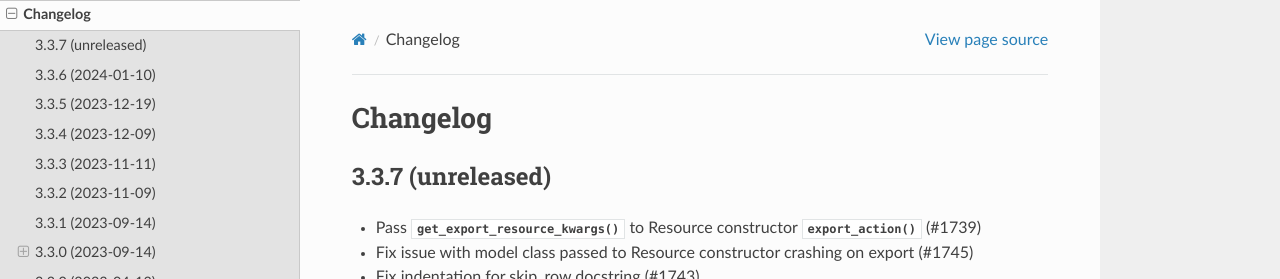
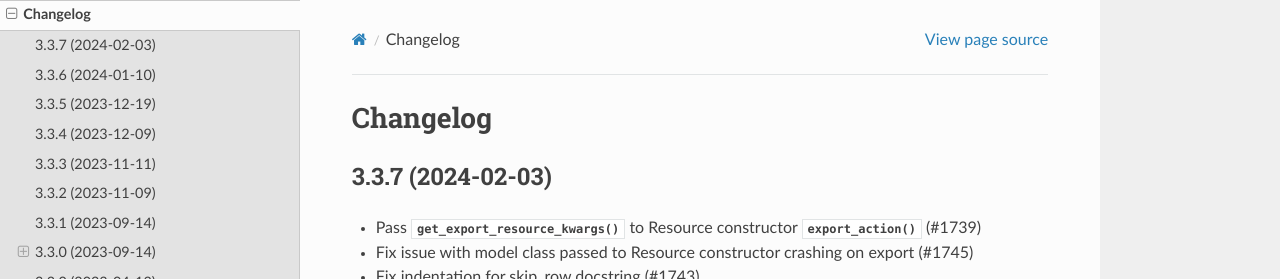
Before and after one commit to django-import-export/django-import-export, a Sphinx documentation site: the page built from docs/changelog.rst, in a window 1280 px wide and 900 px high. Shown: the top 279 px of the window. Built offline with Sphinx 7.4.7 and the Read the Docs theme 2.0.0, drawn with Linux system fonts in a browser that asks for light colours; pages that are not in the unit, such as notebooks, are missing from menus.

Commit message:
Preparing release 3.3.7

```diff
--- a/docs/changelog.rst
+++ b/docs/changelog.rst
@@ -1,7 +1,7 @@
 Changelog
 =========
 
-3.3.7 (unreleased)
+3.3.7 (2024-02-03)
 ------------------
 
 - Pass :meth:`~import_export.mixins.BaseExportMixin.get_export_resource_kwargs` to Resource constructor
--- a/import_export/__init__.py
+++ b/import_export/__init__.py
@@ -1 +1 @@
-__version__ = "3.3.7.dev0"
+__version__ = "3.3.7"
```
